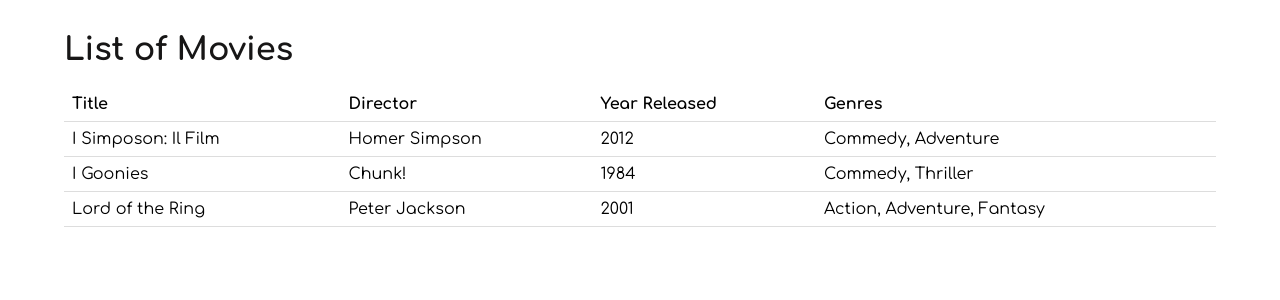
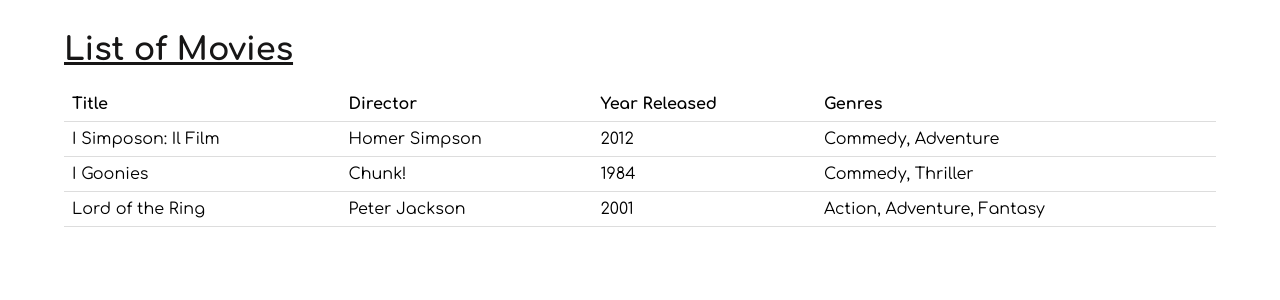
Before and after one commit to PietroDeBianchi/php-oop-1, a PHP site: page / in a window 1280 px wide. Shown: the top 300 px of the page. Run offline with PHP 8.4, Linux system fonts and the light colour scheme; style sheets or scripts are compiled from the project's sources.

Commit message:
done! :)

```diff
--- a/index.php
+++ b/index.php
@@ -14,7 +14,7 @@ $movie3 = new Movie("Lord of the Ring", "Peter Jackson", 2001, ["Action", "Adven
     <meta charset="UTF-8">
     <meta http-equiv="X-UA-Compatible" content="IE=edge">
     <meta name="viewport" content="width=device-width, initial-scale=1.0">
-    <link rel="stylesheet" href="style/style.scss">
+    <link rel="stylesheet" href="style/style.css">
     <link rel="preconnect" href="https://fonts.googleapis.com">
     <link rel="preconnect" href="https://fonts.gstatic.com" crossorigin>
     <link href="https://fonts.googleapis.com/css2?family=Comfortaa:wght@300;400;500;600;700&display=swap" rel="stylesheet">
--- a/style/style.css
+++ b/style/style.css
@@ -16,6 +16,7 @@ main {
 main h1 {
   color: rgb(23, 22, 22);
   margin-bottom: 20px;
+  text-decoration: underline;
 }
 
 table {
--- a/style/style.scss
+++ b/style/style.scss
@@ -16,6 +16,7 @@ main {
     h1 {
         color: rgb(23, 22, 22);
         margin-bottom: 20px;
+        text-decoration: underline;
     }
 }
 
```
Also changed, not shown: 1 other file.
